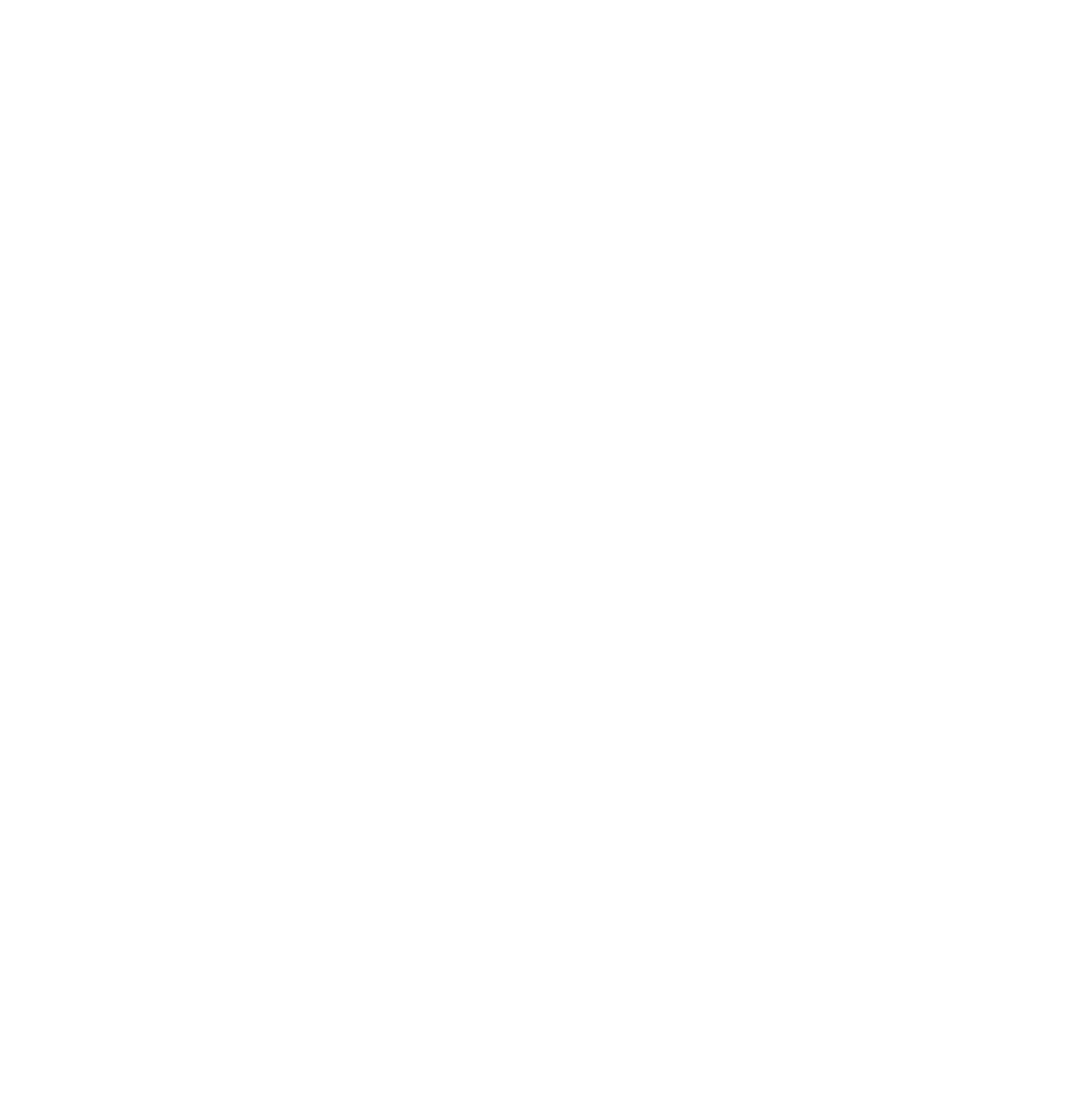
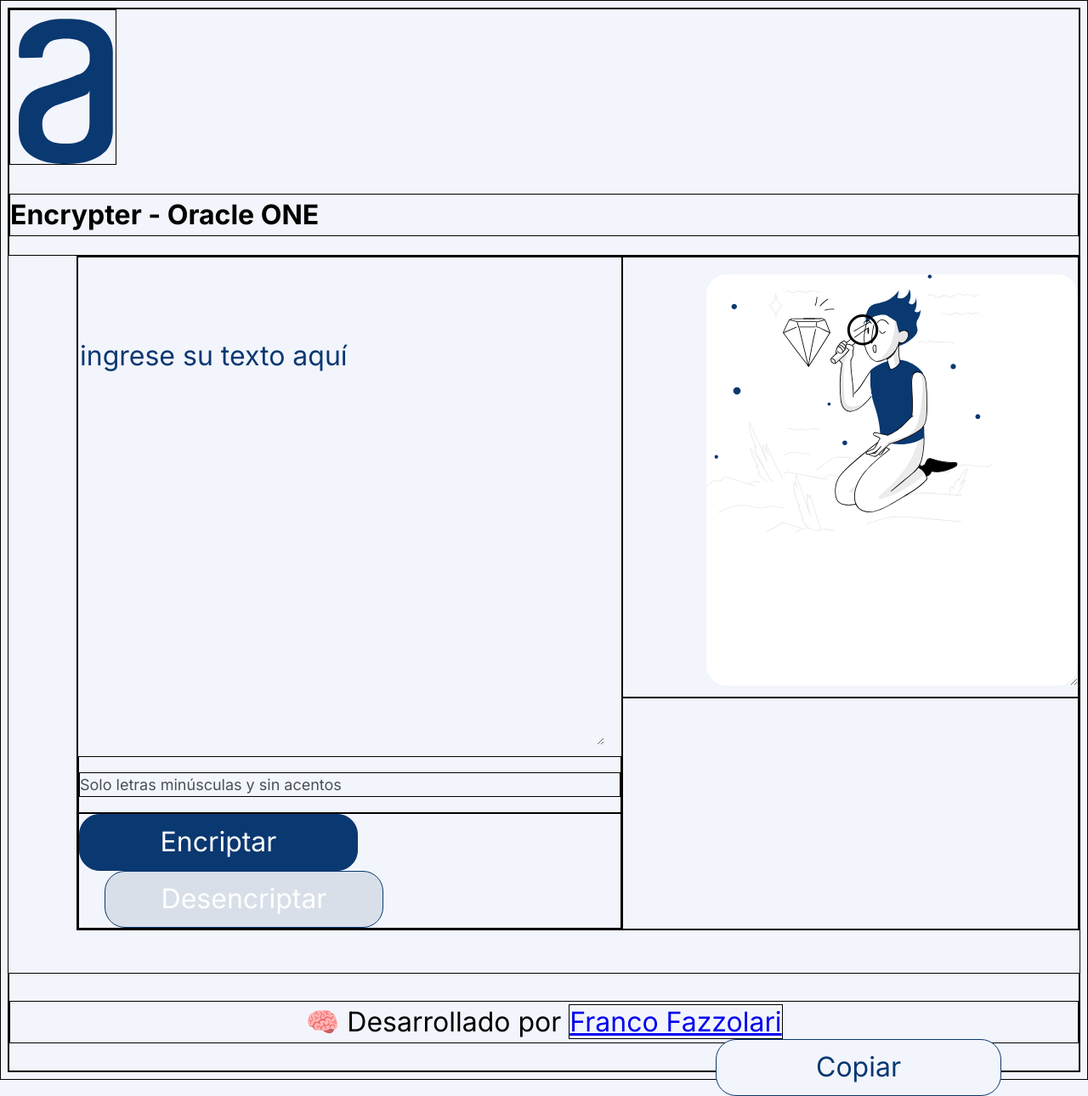
Before and after one commit to FrancoDavid91/Challenge-Oracle-ONE_Encrypter, a plain HTML site: page index.html in a window 1280 px wide. Shown: the whole page at 85% size. Before the commit the page ends 800 px from the top, so only its background shows below. Drawn offline with Linux system fonts and the light colour scheme.

Commit message:
second commit

```diff
--- a/index.html
+++ b/index.html
@@ -1,12 +1,40 @@
 <!DOCTYPE html>
-<html lang="en">
+<html lang="es">
+
 <head>
     <meta charset="UTF-8">
     <meta http-equiv="X-UA-Compatible" content="IE=edge">
     <meta name="viewport" content="width=device-width, initial-scale=1.0">
-    <title>Document</title>
+    <link rel="stylesheet" href="style.css">
+    <title>Encrypter - Oracle ONE</title>
 </head>
+
 <body>
+    <header>
+        <img class="img-logo" src="/assets/vectorlogoAlura.svg" alt="logo de Alura Latam">
+        <h1>Encrypter - Oracle ONE</h1>
+    </header>
+    <main class="container">
+        <section class="flex-container">
+            <textarea class="texto-a-traducir" cols="30" rows="10" placeholder="Ingrese su texto aquí"></textarea>
+            <div>
+                <p class="informacion">Solo letras minúsculas y sin acentos</p>
+            </div>
+            <div class="button-container">
+                <button class="btn-encriptar">Encriptar</button>
+                <button class="btn-desencriptar">Desencriptar</button>
+            </div>
+        </section>
+        <section>
+            <textarea class = "texto-encriptado" cols="20" rows="10"></textarea>
+            <div>
+                <button class="btn-copiar">Copiar</button>
+            </div>
+        </section>
+    </main>
+    <footer>
+        <p>🧠 Desarrollado por <a href="https://github.com/FrancoDavid91" target="_blank">Franco Fazzolari</a></p>
+    </footer>
+</body>
 
-</body>
 </html>
--- /dev/null
+++ b/style.css
@@ -0,0 +1,98 @@
+@import url('https://fonts.googleapis.com/css2?family=Inter:wght@400;700&family=Montserrat:wght@300&display=swap');
+/* Normalization */
+* {
+    /* margin: 0;
+    padding: 0; */
+    box-sizing: border-box;
+    border: 1px solid black;
+    font-family: 'Inter', sans-serif;
+    background: #F3F5FC;
+    font-size: 32px;
+    line-height: 150%;
+}
+
+.img-logo{
+    padding-top: 10px;
+    padding-left: 10px;
+    width: 10%;
+}
+
+main{
+    display: flex;
+    margin-bottom: 50px;
+    margin-left: 80px;
+}
+
+.texto-a-traducir{
+    border: none;
+    color: #0A3871;
+    margin-top: 90px;
+    text-transform: lowercase;
+}
+::placeholder{
+    color: #0A3871;
+}
+
+.texto-a-traducir:focus{
+    outline: none;
+}
+
+.texto-encriptado{
+    background: white;
+    background-image: url("/assets/munheco.svg");
+    background-repeat: no-repeat;
+    border: none;
+    border-radius: 24px;
+    color: #0A3871;
+    margin-left: 98px;
+    margin-top: 20px;
+    padding-left: 20px;
+    position:static;
+}
+
+.texto-encriptado:focus{
+    outline: none;
+}
+
+.informacion{
+    color: #495057;
+    font-size: 18px;
+}
+
+.btn-encriptar{
+    background-color: #0A3871;
+    border: 1px solid #0A3871;
+    border-radius: 24px;
+    color: white;
+    cursor: pointer;
+    height: 67px;
+    width: 328px;
+}
+
+.btn-desencriptar{
+    background-color: #D8DFE8;
+    border: 1px solid #0A3871;
+    border-radius: 24px;
+    color: white;
+    cursor: pointer;
+    height: 67px;
+    width: 328px;
+    margin-left: 30px;
+}
+
+.btn-copiar{
+    border: 1px solid #0A3871;
+    border-radius: 24px;
+    color: #0A3871;
+    cursor: pointer;
+    height: 67px;
+    width: 336px;
+    margin-left: 108px;
+    margin-top: 402px;
+    position: absolute;
+}
+
+footer{
+    text-align: center;
+}
+/* ====================================== */
```
Also changed, not shown: assets/munheco.svg (added), assets/vectorlogoAlura.svg (added).
